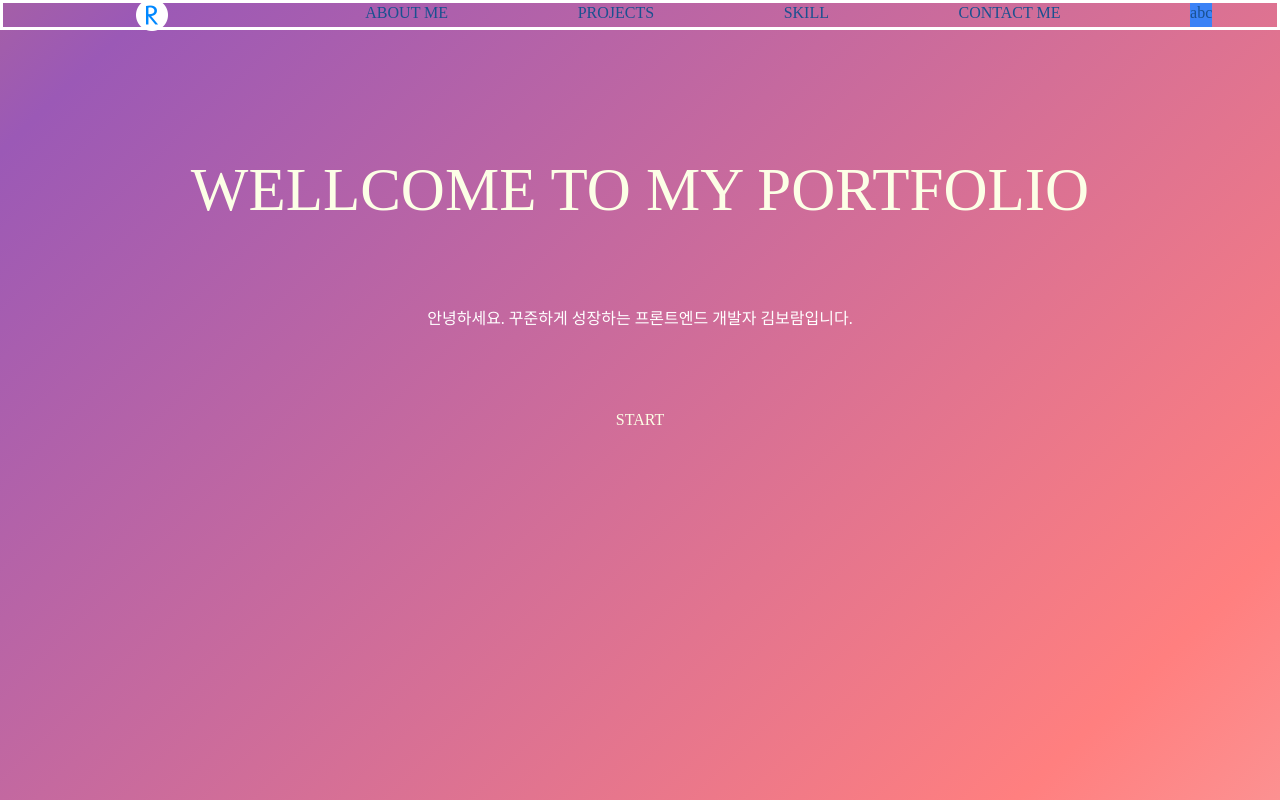
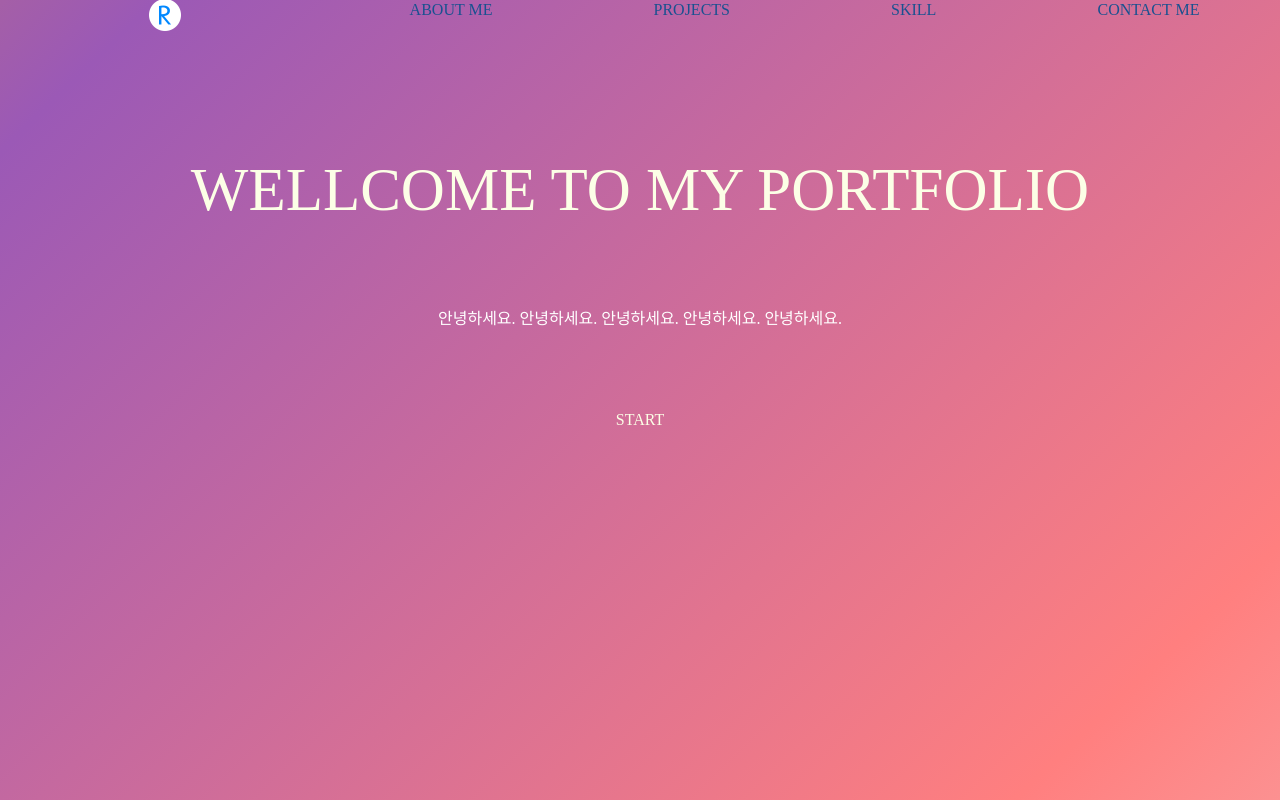
Before and after one commit to Bravetomato/my_portfolio, a React (Create React App) app: page /#/ in a window 1280 px wide. Built offline with nearby package versions, Linux system fonts and the light colour scheme.

Commit message:
slider-img

```diff
--- a/src/Component/Slide.js
+++ b/src/Component/Slide.js
@@ -1,12 +1,12 @@
-import React from "react";
+// import React from "react";
 
-export default function Slide({img}) {
-    const IMG = {
-        width: "100%",
-        height: "70vh",
-    }
+// export default function Slide({img}) {
+//     const IMG = {
+//         width: "30%",
+//         height: "70vh",
+//     }
 
-    return (
-     <IMG src={img} />
- );
-}
+//     return (
+//      <IMG src={img} alt =""/>
+//  );
+// }
--- a/src/Component/Slider.js
+++ b/src/Component/Slider.js
@@ -1,8 +1,7 @@
 import React, { useState, useEffect, useRef } from "react";
-import Slide from "./Slide";
-// import img1 from "./src/img/Kakaobank.jpg";
-// import img2 from "./src/img/Portfolio.jpg";
-// import img3 from "./src/img/TodoList.jpg";
+import img1 from "../img/Kakaobank.jpg";
+import img2 from "../img/Portfolio.jpg";
+import img3 from "../img/TodoList.jpg";
 
 const Total_Slides = 2;
 
@@ -30,13 +29,17 @@ export default function Slider() {
         slideRef.current.style.transform = `translateX(-${currentSlide}00%)`;
     }, [currentSlide]);
 
+    const imgStyle = {
+        display: "inlineBlock",
+    }
+
     return (
      <container className="width-60%">
         {currentSlide}
         <sliderContainer ref={slideRef} >
-            {/* <Slide img={img1} />
-            <Slide img={img2} />
-            <Slide img={img3} /> */}
+        <img className="imgStyle" src={img1} />
+        <img className="imgStyle" src={img2} />
+        <img className="imgStyle" src={img3} />
         </sliderContainer>
         <button onClick={prevSlide}> Previous </button>
         <button onClick={nextSlide}> Next </button>
--- a/src/Header.js
+++ b/src/Header.js
@@ -13,9 +13,6 @@ export default function Header() {
         <NavLink to="/projects">PROJECTS</NavLink>
         <NavLink to="/skill">SKILL</NavLink>
         <NavLink to="/contactme">CONTACT ME</NavLink>
-      <div className="manu_wrap bg-blue-500">
-        <span>abc</span>
-      </div>
     </div>
    </>
   );
--- a/src/pages/AboutMePage.js
+++ b/src/pages/AboutMePage.js
@@ -6,7 +6,7 @@ export default function AboutMePage() {
     };
 
     return (
-      <Container maxWidth="md" style={{backgroundColor: "#DCE2F0", marginTop: "80px"}}>
+      <container style={{backgroundColor: "#DCE2F0", marginTop: "80px"}}>
         <h2 className="text-center" style={{fontSize: "40px", color: "#195190", marginTop: "30px"}}>About Me</h2>
         <article style={{marginTop: "40px"}}>
         안녕하세요. 이곳은 제가 어떤 사람인지 적어 놓는 공간입니다.
@@ -42,6 +42,6 @@ export default function AboutMePage() {
         </article>
         <br />
         <button onClick={() => openNewPage("")} style={{color:"#195190"}}>RESUME</button>
-      </Container>
+      </container>
     );
  }
--- a/src/pages/MainPage.js
+++ b/src/pages/MainPage.js
@@ -4,7 +4,7 @@ import { Container } from "@mui/material";
 import "../style/MainPage.css";
 
 export default function MainPage() {
-  const completeText ="안녕하세요. 꾸준하게 성장하는 프론트엔드 개발자 김보람입니다.";
+  const completeText ="안녕하세요. 안녕하세요. 안녕하세요. 안녕하세요. 안녕하세요.";
   const [text, setText] = useState('');
   const [count, setCount] = useState(0);
 
--- a/src/pages/ProjectsPage.js
+++ b/src/pages/ProjectsPage.js
@@ -4,10 +4,8 @@ import { Container } from "@mui/material";
 export default function ProjectsPage() {
     return (
       <>
-        <Container maxWidth="md" style={{backgroundColor: "#DCE2F0", marginTop: "80px"}}>
           <h2 className="text-center" style={{fontSize: "40px", color: "#195190", marginTop: "30px"}}>Projects Page</h2>
-          {/* <Slider /> */}
-        </Container>
+          <Slider />
       </>
     );
    }
--- a/src/style/Header.css
+++ b/src/style/Header.css
@@ -3,7 +3,6 @@
     width: 100%;
     position: absolute;
     display: flex;
-    border: 3px solid white;
     justify-content: space-around;
   }
 
```
